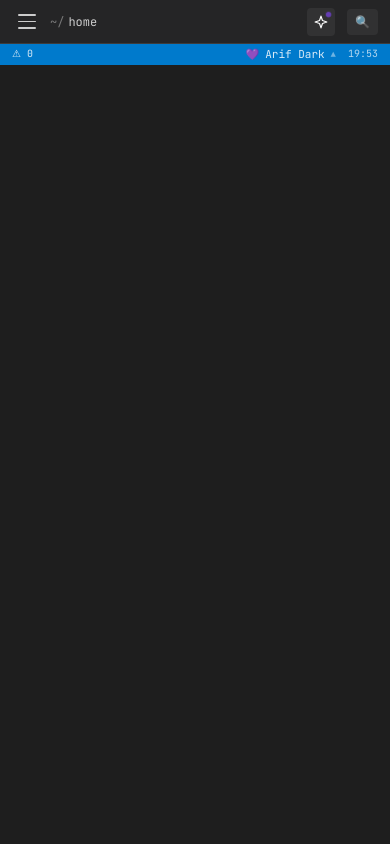
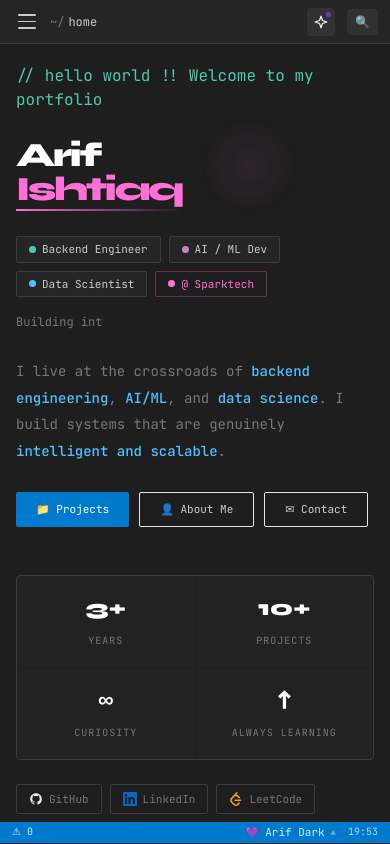
Before and after one commit to mohammad-ishtiaque/arif-ishtiaq-portfolio, a React (Vite) app: page / in a window 390 px wide. Built offline with nearby package versions, Linux system fonts and the light colour scheme.

Commit message:
responsive check

```diff
--- a/src/App.jsx
+++ b/src/App.jsx
@@ -424,6 +424,12 @@ export default function App() {
           </button>
         </div>
 
+        <div className="compact-content">
+          <div key={active} className="pane-enter">
+            {renderPage()}
+          </div>
+        </div>
+
         <div className="compact-status">
           <StatusBar
             activeFile={active}
```
